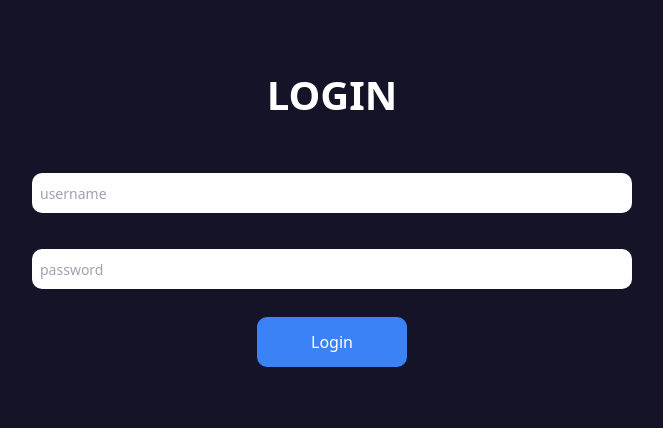
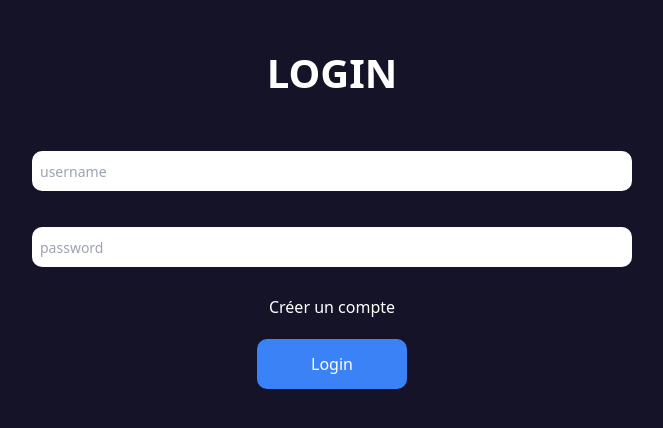
Before and after one commit to Tsioryfaniry/pokemon-front, a React (Vite) app: page /login in a window 1280 px wide. Shown: the part 184-612 px from the top of the page, without its empty margins (308-971 px from the left). Built offline with nearby package versions, Linux system fonts and the light colour scheme; no server answers.

Commit message:
button redirection

```diff
--- a/src/pages/login/Login.tsx
+++ b/src/pages/login/Login.tsx
@@ -4,6 +4,8 @@ import { FormEvent, useState } from "react";
 import UserService from "../../service/login";
 import { useNavigate } from "react-router-dom";
 import styles from "./login.module.scss";
+import Button from "../../components/common/button/Button";
+import { Link } from "react-router-dom";
 
 export default function Login() {
   const [username, setUsername] = useState<string>("");
@@ -58,6 +60,11 @@ export default function Login() {
             onChange={handleChangePassword}
           />
           {error && <p className={styles.error}>Error login</p>}
+          <div className={styles.link}>
+            <Link to="/signup" className={styles.signup}>
+              Créer un compte
+            </Link>
+          </div>
         </Register>
       </div>
     </>
--- a/src/pages/login/login.module.scss
+++ b/src/pages/login/login.module.scss
@@ -1,5 +1,15 @@
 .error {
-  @apply text-center text-red-500;
-  font-size: 18px;
-  margin-bottom: 20px;
+    @apply text-center text-red-500;
+    font-size: 18px;
+    margin-bottom: 20px;
 }
+
+.link {
+    text-align: center;
+    padding-bottom: 20px;
+}
+
+.signup {
+    color: white;
+    text-align: center;
+}
```
